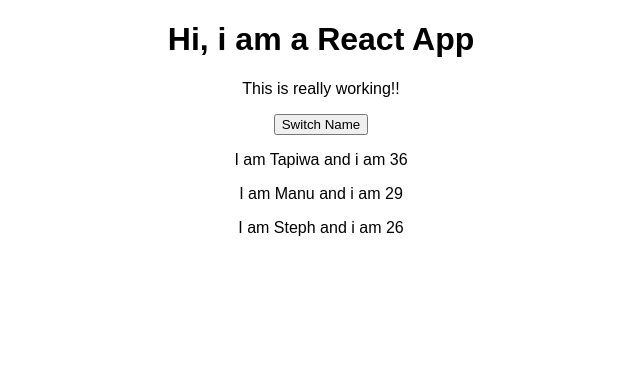
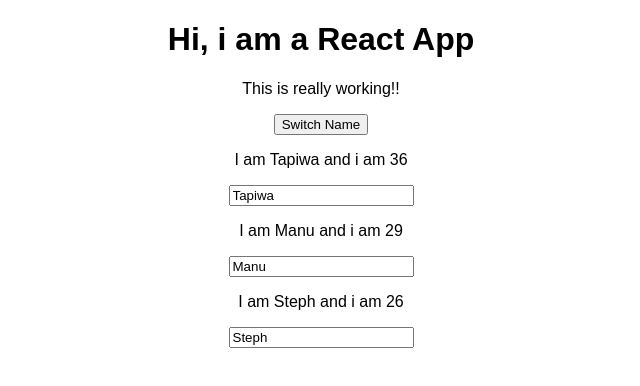
Before and after one commit to TapiwaDivine/reactjs-complete-guide, a React (Create React App) app in the folder react-complete-guide/: page / in a window 1280 px wide. Shown: the top 386 px of the page, without its empty margins (319-959 px from the left). Built offline with nearby package versions, Linux system fonts and the light colour scheme.

Commit message:
adding two way binding with text input

```diff
--- a/react-complete-guide/src/App.js
+++ b/react-complete-guide/src/App.js
@@ -13,9 +13,9 @@
     otherState: 'Some other value'
   };
 
-   switchNameHandler = (newName) => {
-    this.state.persons[1].name = 'Emmanuel';
-    /// DONT DO THIS REACT WILL NOT REACOGNIZE IT : this.state.persons[1].name = 'Emmanuel';
+  switchNameHandler = (newName) => {
+    //this.state.persons[1].name = 'Emmanuel';
+    //DONT DO THIS REACT WILL NOT REACOGNIZE IT : this.state.persons[1].name = 'Emmanuel';
     this.setState( {
       persons: [
         {name: newName, age: 36},
@@ -23,6 +23,16 @@
         {name: 'Stephenie', age: 26},
       ]
     })
+  }
+
+  nameChangedHandler = (event) => {
+    this.setState( {
+      persons: [
+        {name: 'Tapiwa', age: 36},
+        {name: event.target. value, age: 29},
+        {name: 'Stephenie', age: 26},
+      ]
+    } )
   }
 
 
@@ -35,7 +45,7 @@
         {/* not recomended the () => this.switchNameHandler('Tapiwa Divine!!') can be in efficient use bind synatax on line 38 */}
         <Person name={this.state.persons[0].name} age={this.state.persons[0].age} />
         <Person
-        name={this.state.persons[1].name} age={this.state.persons[1].age} click={this.switchNameHandler.bind(this, 'Tapie')}/>
+        name={this.state.persons[1].name} age={this.state.persons[1].age} click={this.switchNameHandler.bind(this, 'Tapie')} changed={this.nameChangedHandler}/>
         <Person name={this.state.persons[2].name} age={this.state.persons[2].age} />
       </div>
       //React.createElement('div', {className: 'App'}, React.createElement('H1', null, 'Does this work now?'))
--- a/react-complete-guide/src/Person/Person.js
+++ b/react-complete-guide/src/Person/Person.js
@@ -5,6 +5,7 @@
       <div>
          <p onClick={props.click}>I am {props.name} and i am {props.age}</p>
          <p>{props.children}</p>
+         <input type="text" onChange={props.changed} value={props.name}/>
       </div>
    );
 };
```
